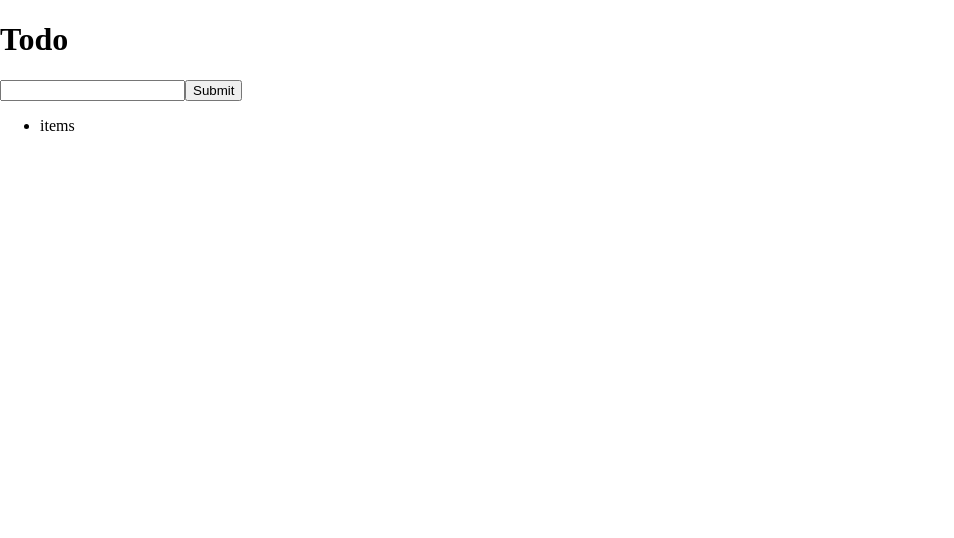
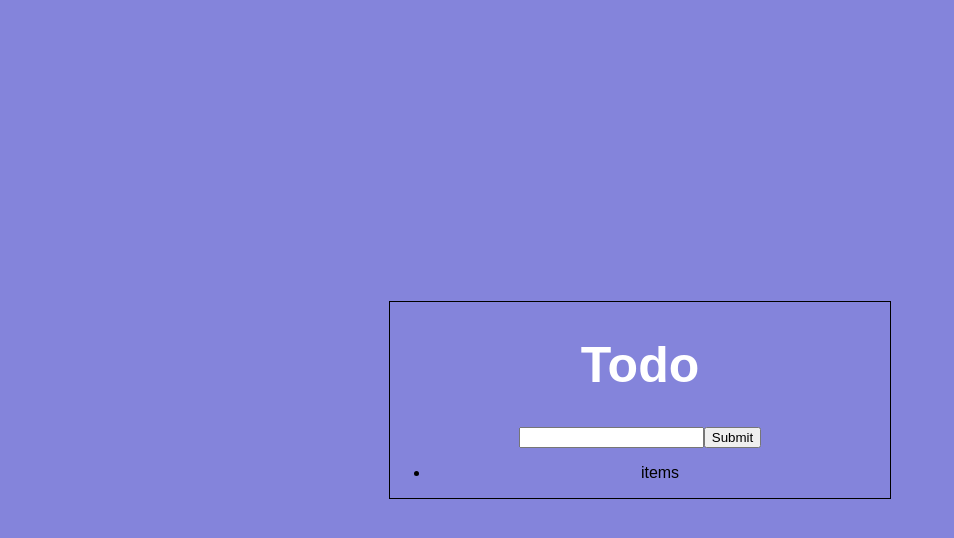
Before and after one commit to jtr-code/Todo-App, a React (Create React App) app: page / in a window 1280 px wide. Shown: the top 538 px of the page, without its empty margins (0-954 px from the left). Built offline with nearby package versions, Linux system fonts and the light colour scheme.

Commit message:
Centered the todo-container

```diff
--- a/src/component/TodoApp/TodoApp.css
+++ b/src/component/TodoApp/TodoApp.css
@@ -1,4 +1,21 @@
 body{
     margin: 0;
     padding: 0;
+    font-family: sans-serif;
+    background-color: rgb(132, 132, 219);
 }
+
+.todo-container{
+    position: absolute;
+    top: 50%;
+    left: 50%;
+    transform: translate(-50%,-50%);
+    width: 500px;
+    border: 1px solid black;
+    text-align: center;
+}
+
+.todo-container h1{
+    font-size: 50px;
+    color: white;
+}
```
